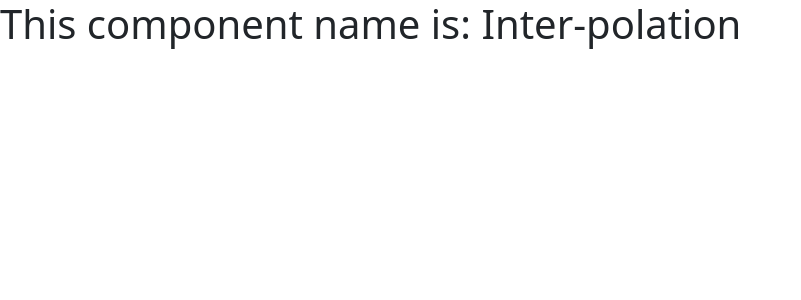
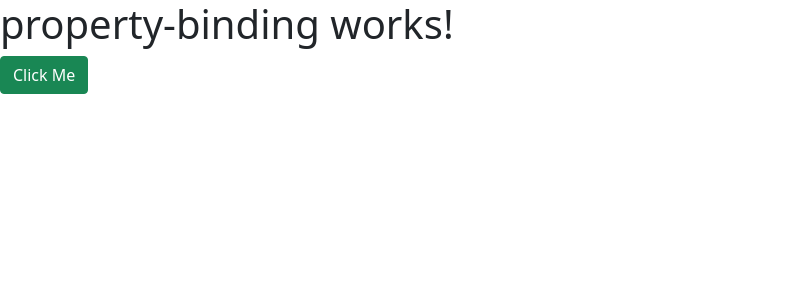
Before and after one commit to Wanjiru393/Learn-Angular, an Angular app: page / in a window 1280 px wide. Shown: the top 300 px of the page, without its empty margins (0-801 px from the left). Built offline with nearby package versions, Linux system fonts and the light colour scheme.

Commit message:
Property Binding

```diff
--- /dev/null
+++ b/src/app/Basics/Data-Binding/property-binding/property-binding.component.html
@@ -0,0 +1,2 @@
+<h1>property-binding works!</h1>
+<button [class]="classMethod">Click Me</button>
--- /dev/null
+++ b/src/app/Basics/Data-Binding/property-binding/property-binding.component.ts
@@ -0,0 +1,19 @@
+import { Component, OnInit } from '@angular/core';
+
+@Component({
+  selector: 'app-property-binding',
+  templateUrl: './property-binding.component.html',
+  styleUrls: ['./property-binding.component.css']
+})
+export class PropertyBindingComponent implements OnInit {
+  classMethod = "btn btn-primary"
+
+  constructor() { }
+
+  ngOnInit(): void {
+    setTimeout(() => {
+      this.classMethod="btn btn-success";
+    },2000);
+  }
+
+}
--- a/src/app/app.component.html
+++ b/src/app/app.component.html
@@ -1,3 +1,4 @@
 <!-- <car-component></car-component> -->
 <!-- <my-component></my-component> -->
-<app-inter-polation></app-inter-polation>
+<!-- <app-inter-polation></app-inter-polation> -->
+<app-property-binding></app-property-binding>
--- a/src/app/app.module.ts
+++ b/src/app/app.module.ts
@@ -5,11 +5,12 @@ import { AppRoutingModule } from './app-routing.module';
 import { AppComponent } from './app.component';
 import { CarComponent } from './Intro-to-Angular/car-component/car.component';
 import { MyComponent } from './Intro-to-Angular/my-component/my.component';
-import { InterPolationComponent } from './Basics/Data-Binding/inter-polation/inter-polation.component'
+import { InterPolationComponent } from './Basics/Data-Binding/inter-polation/inter-polation.component';
+import { PropertyBindingComponent } from './Basics/Data-Binding/property-binding/property-binding.component'
 
 @NgModule({
   declarations: [
-    AppComponent,CarComponent,MyComponent, InterPolationComponent,
+    AppComponent,CarComponent,MyComponent, InterPolationComponent, PropertyBindingComponent,
   ],
   imports: [
     BrowserModule,
```
Also changed, not shown: src/app/Basics/Data-Binding/property-binding/property-binding.component.css (added), 1 other file (tests, documents, lock files or other folders).
